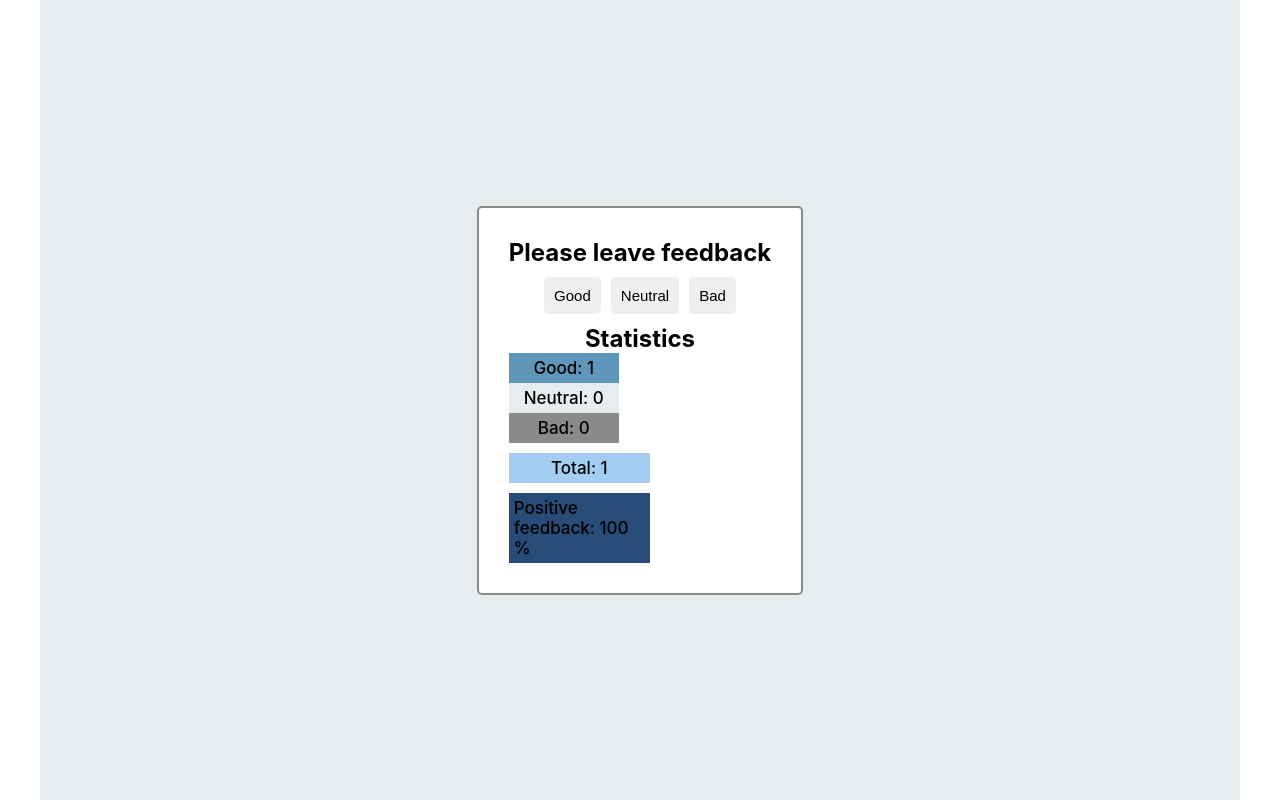
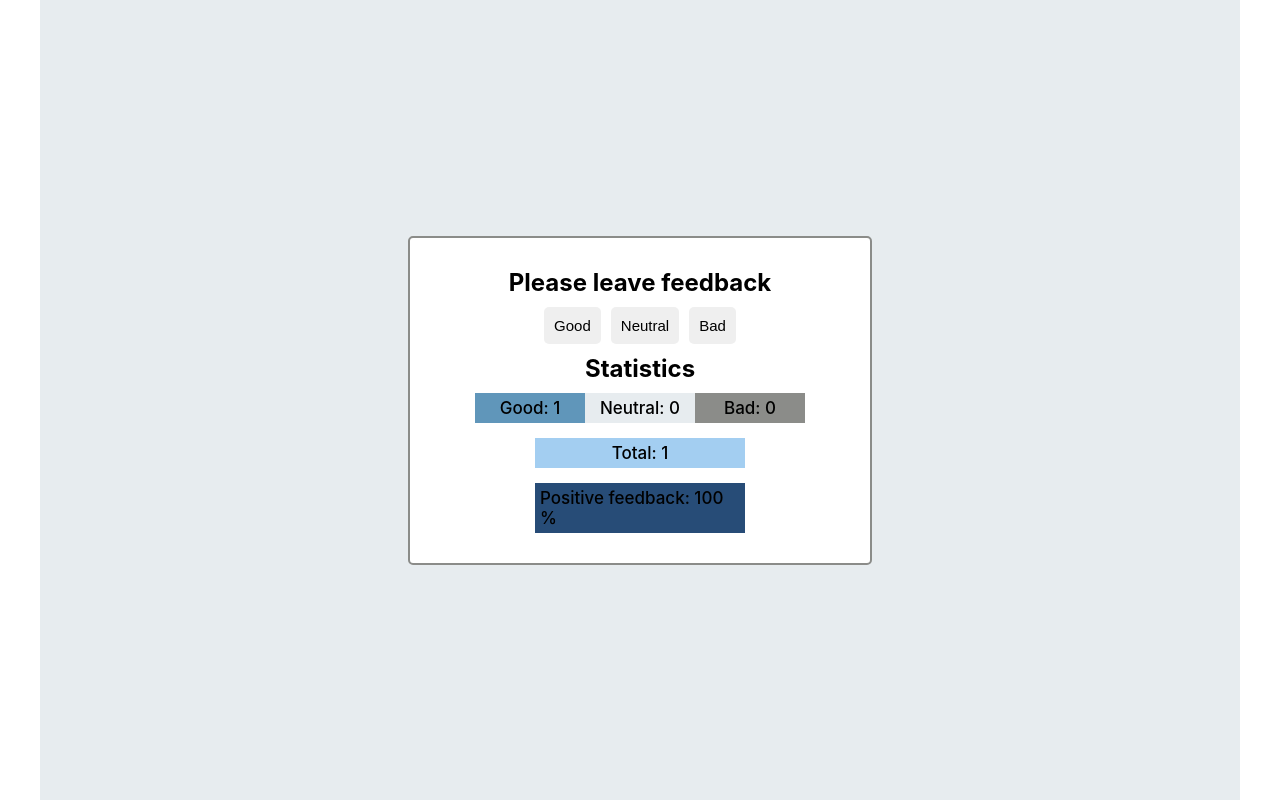
Before and after one commit to marlenaduleba/goit-react-hw-02-feedback, a React (Create React App) app: page / in a window 1280 px wide. Both pictures are taken after a click on the button "Good". Built offline with nearby package versions, Linux system fonts and the light colour scheme.

Commit message:
missing class added

```diff
--- a/src/components/Statistics/Statistics.jsx
+++ b/src/components/Statistics/Statistics.jsx
@@ -14,7 +14,7 @@ export default class Statistics extends Component {
   render() {
     const { good, neutral, bad, total, positivePercentage } = this.props;
     return (
-      <ul>
+      <ul className={css.list}>
         <li className={`${css.item} ${css.good}`}>Good: {good}</li>
         <li className={`${css.item} ${css.neutral}`}> Neutral: {neutral}</li>
         <li className={`${css.item} ${css.bad}`}> Bad: {bad}</li>
--- a/src/components/Statistics/Statistics.module.css
+++ b/src/components/Statistics/Statistics.module.css
@@ -34,12 +34,12 @@
 
   .total {
     width: 50%;
-    margin-top: 10px;
+    margin-top: 15px;
     background-color: #A3CEF1;
   }
 
   .percent {
     width: 50%;
-    margin-top: 10px;
+    margin-top: 15px;
     background-color: #274C77;
   }
```
